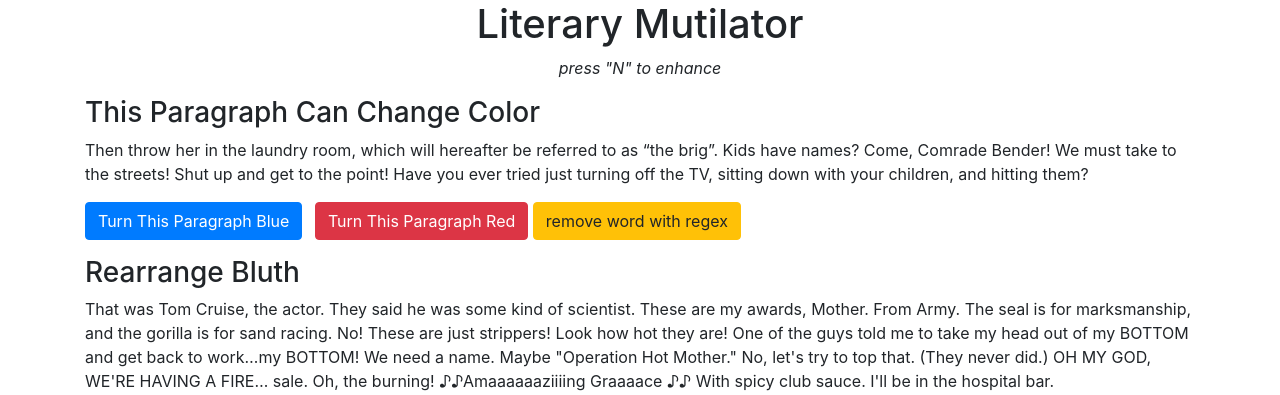
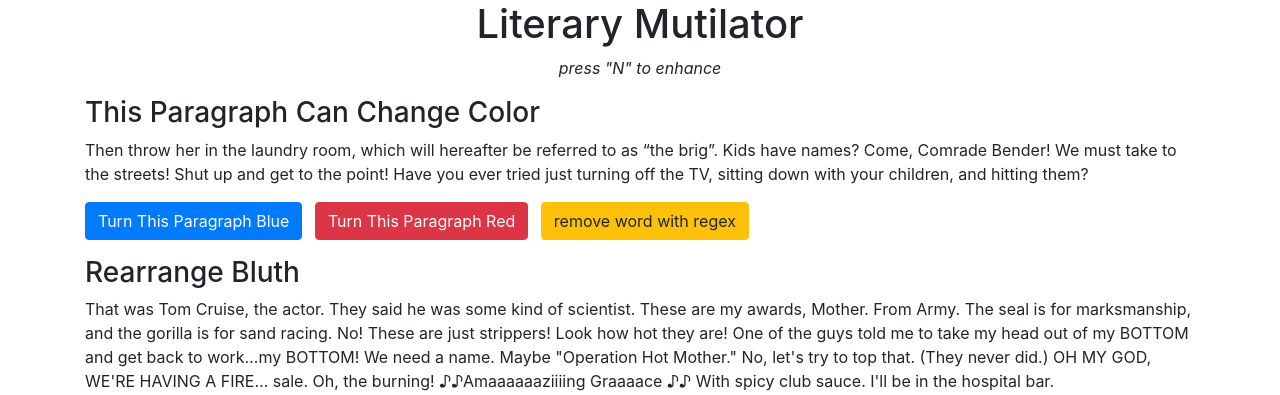
Before and after one commit to judeamiller/literary-mutilator, a PHP site: page / in a window 1280 px wide. Shown: the top 395 px of the page. Run offline with PHP 8.4, Linux system fonts and the light colour scheme; some libraries are stand-ins or nearby versions.

Commit message:
add button margin to remove word btn.

```diff
--- a/index.php
+++ b/index.php
@@ -34,7 +34,7 @@
 		TV, sitting down with your children, and hitting them?</p>
 		<p><button class="btn btn-primary" type="submit" onclick="futuramaBlue()">Turn This Paragraph Blue</button>
 			<button class="btn btn-danger ml-2" type="submit" onclick="futuramaRed()">Turn This Paragraph Red</button>
-			<button class="btn btn-warning" type="submit" onclick="removeWord()">remove word with regex</button></p>
+			<button class="btn btn-warning ml-2" type="submit" onclick="removeWord()">remove word with regex</button></p>
 
 
 		<h3>Rearrange Bluth</h3>
```
